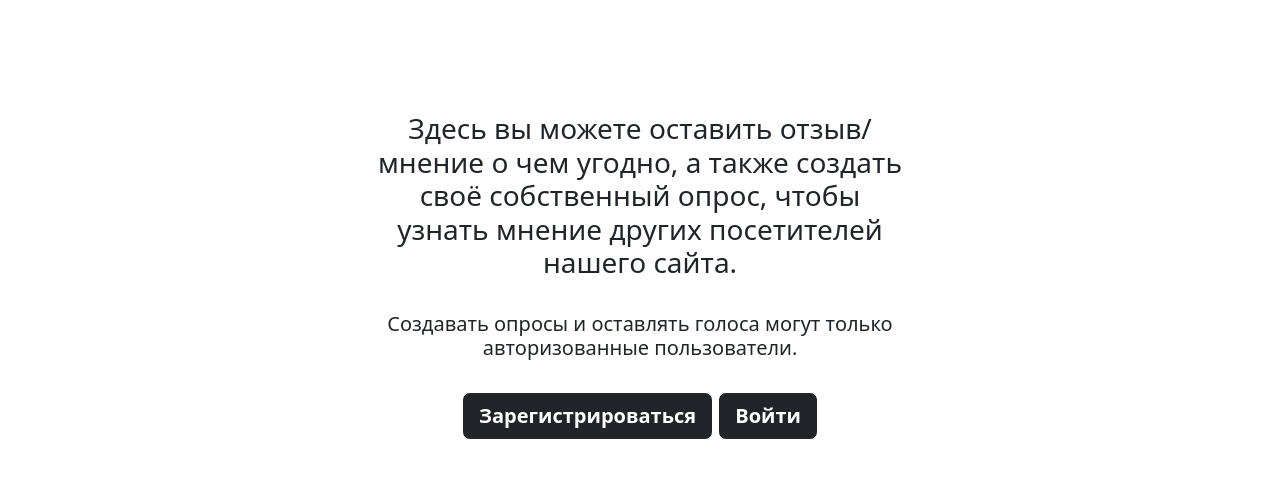
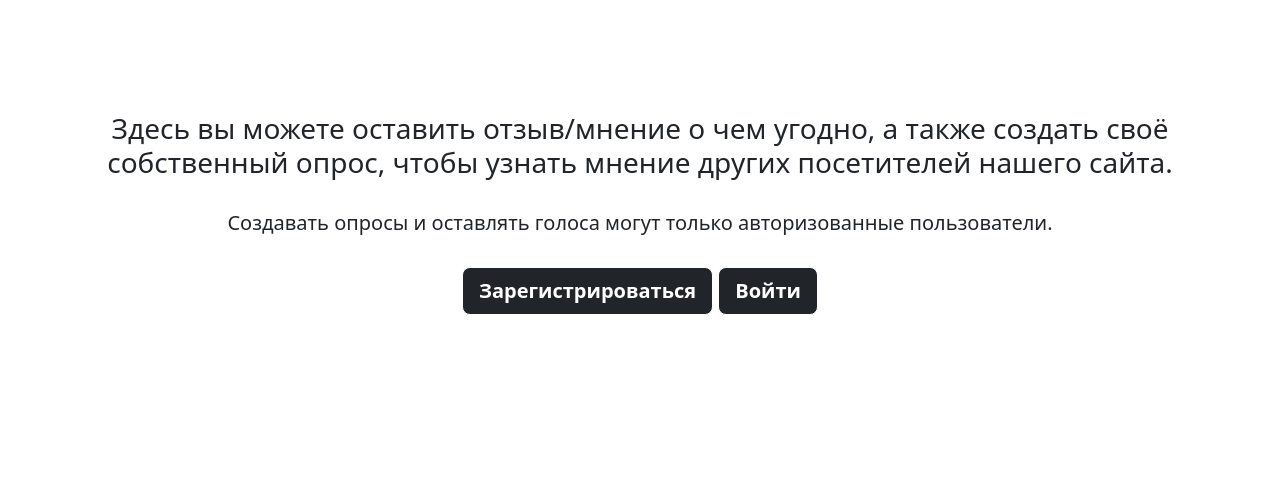
Before and after one commit to cppismylife/schoolproject, a Django app: page / in a window 1280 px wide. Shown: the part 56-535 px from the top of the page. Run offline with Django 3.2, Linux system fonts and the light colour scheme; some libraries are stand-ins or nearby versions.

Commit message:
Front upgrade

```diff
--- a/main/templates/pages/index.html
+++ b/main/templates/pages/index.html
@@ -6,7 +6,7 @@
 
 {% block content %}
   <div class="d-flex h-300 text-center">
-    <div class="mt-5 d-flex w-50 h-300 p-3 mx-auto flex-column">
+    <div class="mt-5 d-flex h-300 p-3 mx-auto flex-column">
       <h3 class=" mt-4">Здесь вы можете оставить отзыв/мнение о чем угодно, а также создать своё собственный
         опрос,
         чтобы узнать мнение других посетителей нашего сайта.</h3>
--- a/main/templates/registration/login.html
+++ b/main/templates/registration/login.html
@@ -10,7 +10,7 @@
 {% endblock %}
 
 {% block content %}
-  <div class="container w-50">
+  <div class="container w-75">
       <form action="{{request.get_full_path}}" method="POST">
         {% csrf_token %}
         {% bootstrap_form form%}
--- a/schoolproject/settings.py
+++ b/schoolproject/settings.py
@@ -20,7 +20,7 @@ DEBUG = True
 ALLOWED_HOSTS = [
     '194.67.105.249',
     'www.onlinevotings.tk',
-    'onlinevotings.tk'
+    'onlinevotings.tk',
 ]
 
 # Application definition
```
Also changed, not shown: 1 other file.
